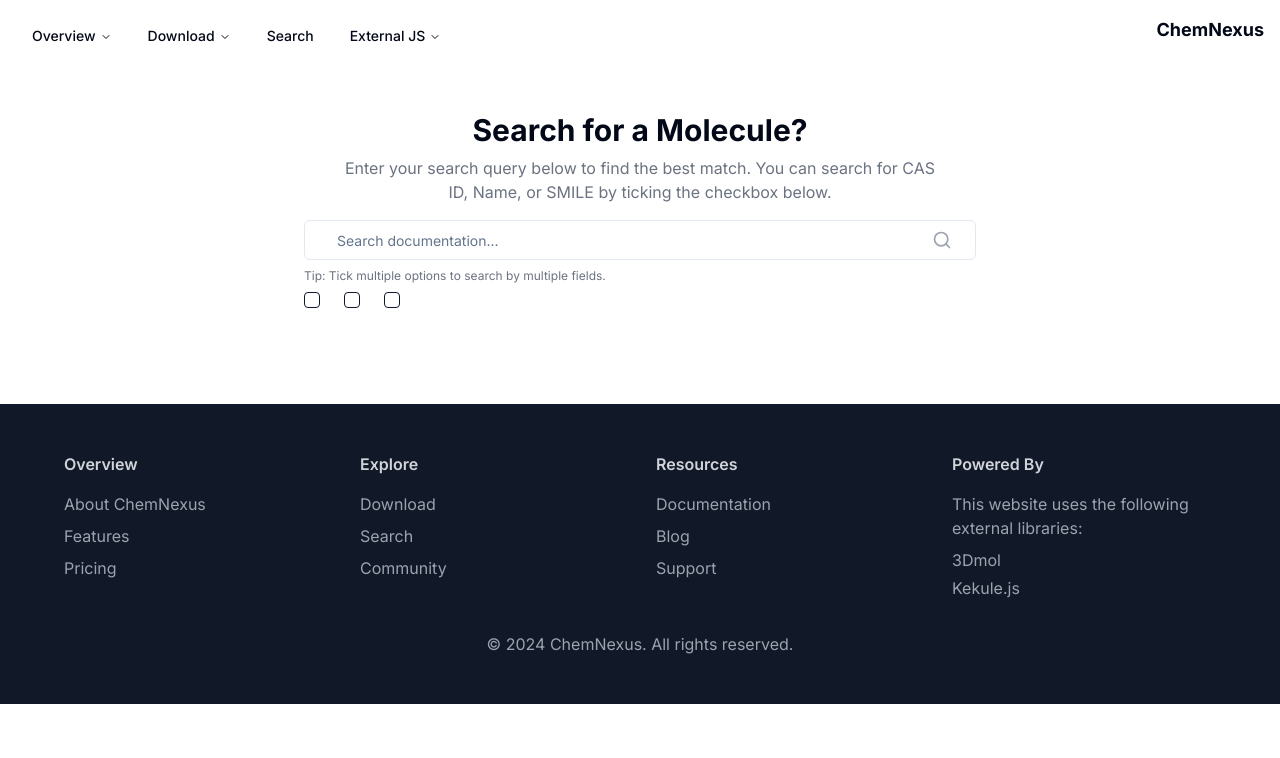
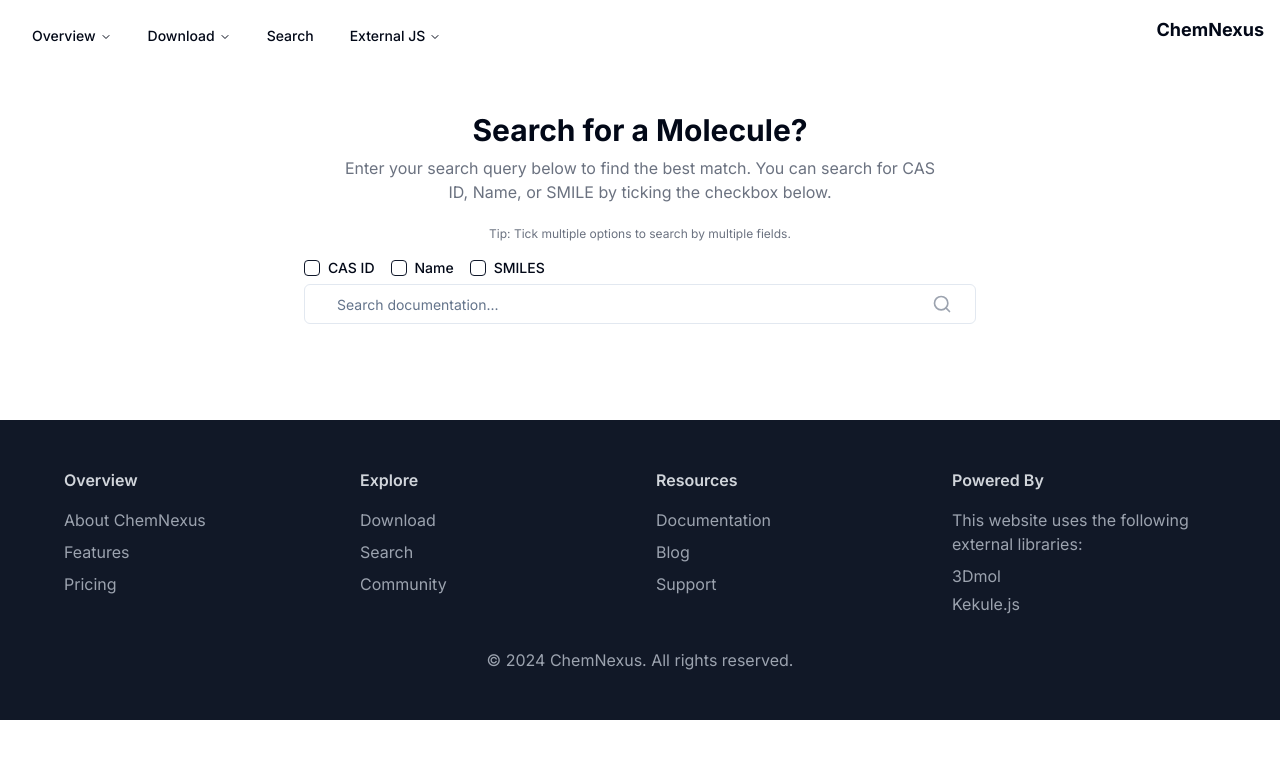
Before and after one commit to ukeSJTU/clc-db-frontend, a Next.js app: page /search in a window 1280 px wide. Shown: the top 758 px of the page. Built offline with nearby package versions, Linux system fonts and the light colour scheme.

Commit message:
feat(search): :sparkles: rebuild search page with search options group

```diff
--- a/app/(search)/search/page.tsx
+++ b/app/(search)/search/page.tsx
@@ -1,34 +1,41 @@
 "use client";
 
 import React, { useState } from "react";
-import axios from "axios";
 
-import SearchBarComponent from "@/components/searchbar";
 import MoleculeCard from "@/components/molecule_card";
-import {
-    completeMoleculeProps,
-    simplifiedMoleculeProps,
-} from "@/types/molecule";
+import { overviewCardMoleculeProps } from "@/types/molecule";
 
+import SearchOptionsGroup from "@/components/searchpage/optionGroup";
 import SearchHeading from "@/components/searchpage/heading";
 import SearchBar from "@/components/searchpage/bar";
 import SearchTip from "@/components/searchpage/tip";
 import SearchOption from "@/components/searchpage/option";
+import api from "@/utils/api";
 
 const SearchPage = () => {
+    const [searchOpt, setSearchOpt] = useState("");
     const [query, setQuery] = useState("");
-    const [results, setResults] = useState<completeMoleculeProps[]>([]); // Simplified type usage
+    const [results, setResults] = useState<overviewCardMoleculeProps[]>([]); // Simplified type usage
 
-    const options = [{ name: "CAS ID" }, { name: "Name" }, { name: "SMILE" }];
+    const options = [
+        { displayName: "CAS ID", searchName: "cas_id" },
+        { displayName: "Name", searchName: "name" },
+        { displayName: "SMILES", searchName: "smiles" },
+    ];
 
     const handleSearch = async () => {
         if (query.trim() === "") {
             return; // Do not search if query is empty
         }
 
+        console.log(
+            "Searching for:",
+            `/search/molecules?${searchOpt}=${query}`
+        );
+
         try {
-            const response = await axios.get(
-                `http://www.ukehome.top/api/search/molecules?search=${query}`
+            const response = await api.get(
+                `/search/molecules?${searchOpt}=${query}`
             );
             setResults(response.data);
         } catch (error) {
@@ -39,26 +46,43 @@ const SearchPage = () => {
 
     return (
         <div className="flex flex-col items-center py-12 space-y-4">
-            <SearchHeading />
+            {/* This is the heading (plaintext) for search page */}
+            <div className="flex flex-col items-center space-y-2 text-center">
+                <h1 className="text-3xl font-bold">Search for a Molecule?</h1>
+                <p className="max-w-[600px] text-gray-500 dark:text-gray-400">
+                    Enter your search query below to find the best match. You
+                    can search for CAS ID, Name, or SMILE by ticking the
+                    checkbox below.
+                    {/* TODO: later use shared option tables to add CAS ID, Name, SMILE, etc ... */}
+                </p>
+            </div>
+            <div>
+                {/* This is the tips (plaintext) for search page */}
+                <small className="text-xs text-gray-500 dark:text-gray-400">
+                    Tip: Tick multiple options to search by multiple fields.
+                </small>
+            </div>
+            {/* This is the container for search options and the search bar */}
             <div className="flex flex-col gap-2 w-full max-w-md sm:max-w-lg md:max-w-2xl">
+                {/* This is the search option group */}
+                <SearchOptionsGroup
+                    options={options}
+                    setSearchOpt={setSearchOpt}
+                />
+                {/* This is the search bar component */}
                 <SearchBar
                     query={query}
                     setQuery={setQuery}
                     handleSearch={handleSearch}
                 />
-                <SearchTip />
-                <div className="flex items-center gap-4">
-                    {options.map((option, index) => (
-                        <SearchOption key={index} name={option.name} />
-                    ))}
-                </div>
             </div>
+            {/* This is where to display search results */}
             <div
                 id="search-result"
                 className="grid grid-cols-1 sm:grid-cols-2 md:grid-cols-3 lg:grid-cols-4 gap-6 max-w-6xl mx-auto p-4"
             >
                 {results.map(
-                    (molecule: simplifiedMoleculeProps, index: number) => (
+                    (molecule: overviewCardMoleculeProps, index: number) => (
                         <MoleculeCard key={index} {...molecule} />
                     )
                 )}
```
